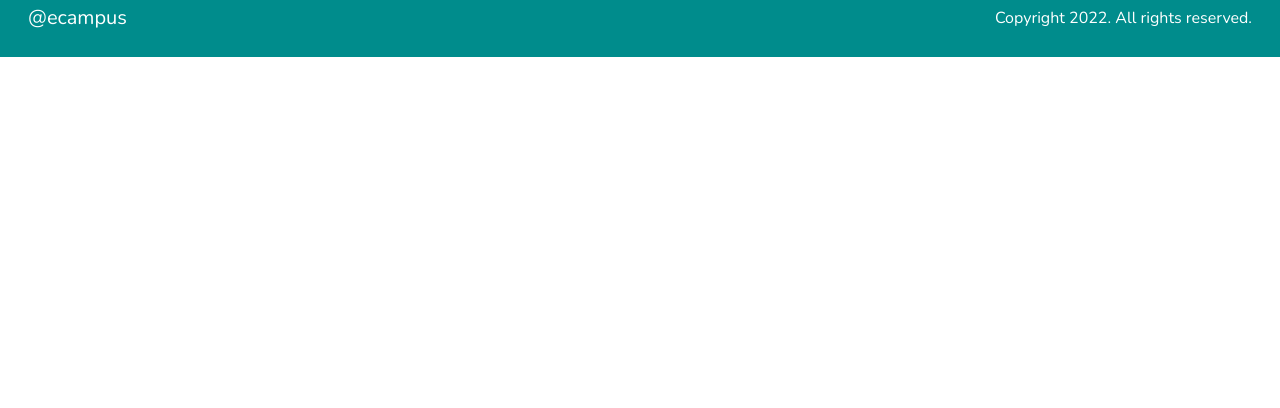
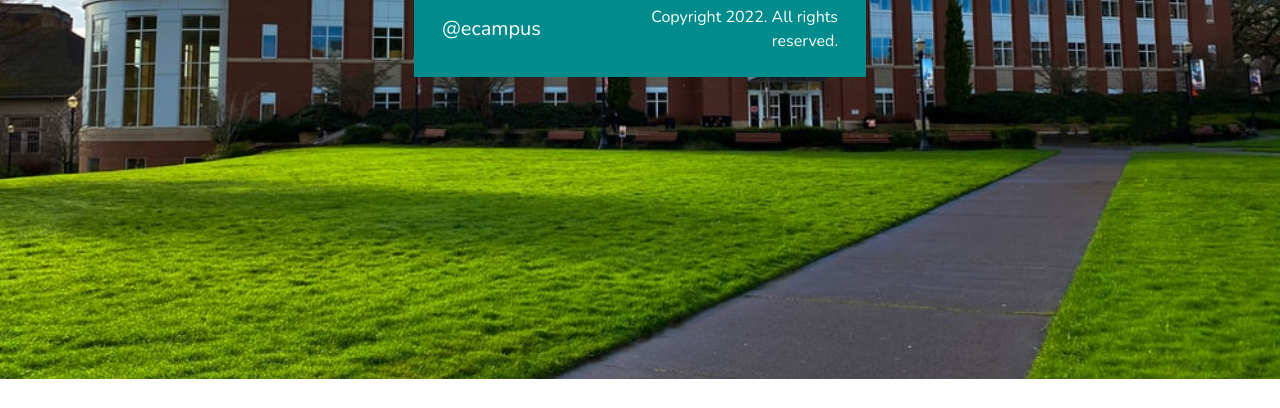
Before and after one commit to amon-wanyonyi/ecampus-news, a Flask app: page / in a window 1280 px wide. Shown: the part 392-800 px from the top of the page. Run offline with Flask 2, Linux system fonts and the light colour scheme; some libraries are stand-ins or nearby versions.

Commit message:
change format

```diff
--- a/app/static/css/index.css
+++ b/app/static/css/index.css
@@ -2,10 +2,12 @@
     display: flex;
     flex-direction: column;
     background-color: rgba(0,0,0,0.5);
-    height: 835px;
+    height: 700px;
     justify-content: center;
     align-items: center;
     color: sienna;
+    background: url(../images/back1\ .jpg) no-repeat center center/cover;
+
 }
 .btn{
     padding: 10px 36px;
@@ -27,3 +29,24 @@
     text-align: center;
     margin: 40px 0px;
 }
+.main{
+    display: flex;
+    flex-direction: column;
+
+
+    align-items: center;
+    position: absolute;
+    top: 50%;
+    right: 20%;
+}
+/* #home::before{
+    content: "";
+    position: absolute;
+    top: 0;
+    right: 0;
+    background: url(back1.jpg) no-repeat center center/cover;
+    height: 700px;
+    width: 100vw;
+    z-index: -1;
+    opacity: .8;
+} */
--- a/app/templates/base.html
+++ b/app/templates/base.html
@@ -6,8 +6,9 @@
   <meta http-equiv="X-UA-Compatible" content="IE=edge" />
   <meta name="viewport" content="width=device-width, initial-scale=1.0" />
   <title>Ecampus News</title>
+  <link rel="stylesheet" href="{{ url_for('static', filename='./css/index.css') }}">
   <link rel="stylesheet" href="{{url_for('static', filename='./css/style.css')}}" />
-  <!-- <link rel="stylesheet" href="{{ url_for('static', filename='./css/index.css') }}"> -->
+
 </head>
 
 <body>
--- a/app/templates/index.html
+++ b/app/templates/index.html
@@ -1,6 +1,12 @@
-{% extends 'base.html' %}
+{%extends 'base.html'%}
+<!-- Styles block -->
+{% block styles%}
+{{ super() }}
+<link rel="stylesheet" href="{{url_for('static',filename='css/index.css')}}">
+{% endblock %}
+<!-- Content block -->
+{% block content %}
 
-{% block content %}
 <section id="home">
     <div class="main">
 
@@ -16,13 +22,4 @@
     </div>
 
           {% endif %}</div>
-
-            <div class="col-lg-4 home-img">
-               <img src="{{url_for('static',filename='images/back1.jpg')}}" >
-
-            </div>
-
-
-
-</section>
-{% endblock %}
+{% endblock%}
```
